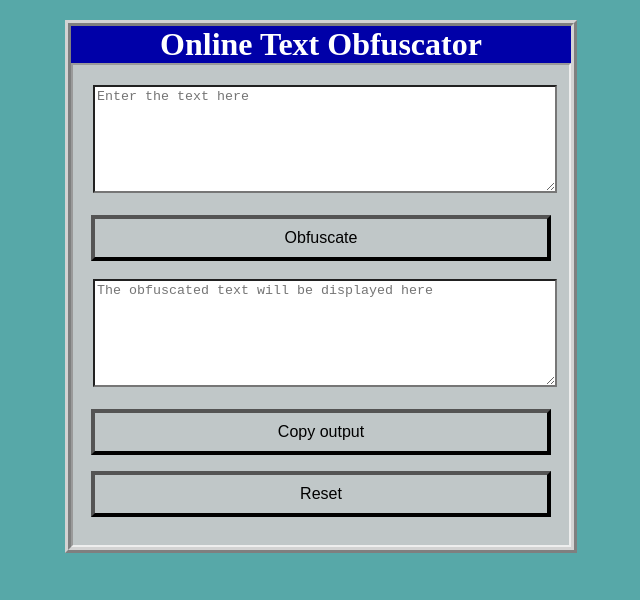
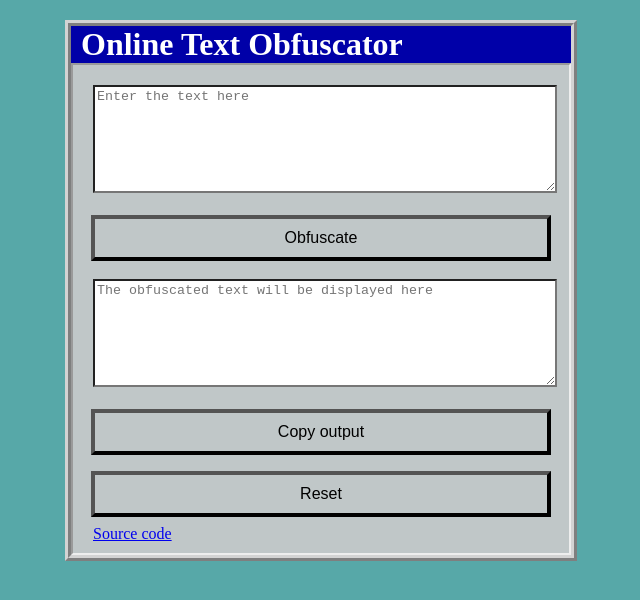
Before and after one commit to MCUmbrella/OnlineTextObfuscator, a plain HTML site: page index.html in a window 1280 px wide. Shown: the whole page, without its empty margins (319-959 px from the left). Drawn offline with Linux system fonts and the light colour scheme.

Commit message:
add link to the source code

```diff
--- a/index.html
+++ b/index.html
@@ -39,7 +39,7 @@
         button:active {
             outline-style: inset;
             border-style: inset;
-            transform: translate(4px, 4px);
+            transform: translate(2px, 2px);
         }
 
         .app {
@@ -54,7 +54,7 @@
             background-color: #0000a8;
             color: white;
             margin: 0px;
-            text-align: center;
+            padding-left: 10px;
         }
 
         .content-pane {
@@ -63,6 +63,7 @@
             border-width: 2px;
             margin: 0px auto;
             padding: 20px;
+            padding-bottom: 10px;
         }
 
         .input-field {
@@ -91,6 +92,7 @@
             </div>
             <button id="copyButton" onclick="onCopyClick()">Copy output</button>
             <button id="resetButton" onclick="onResetClick()">Reset</button>
+            <a href="https://github.com/MCUmbrella/OnlineTextObfuscator" target="_blank">Source code</a>
         </div>
     </div>
 
```
